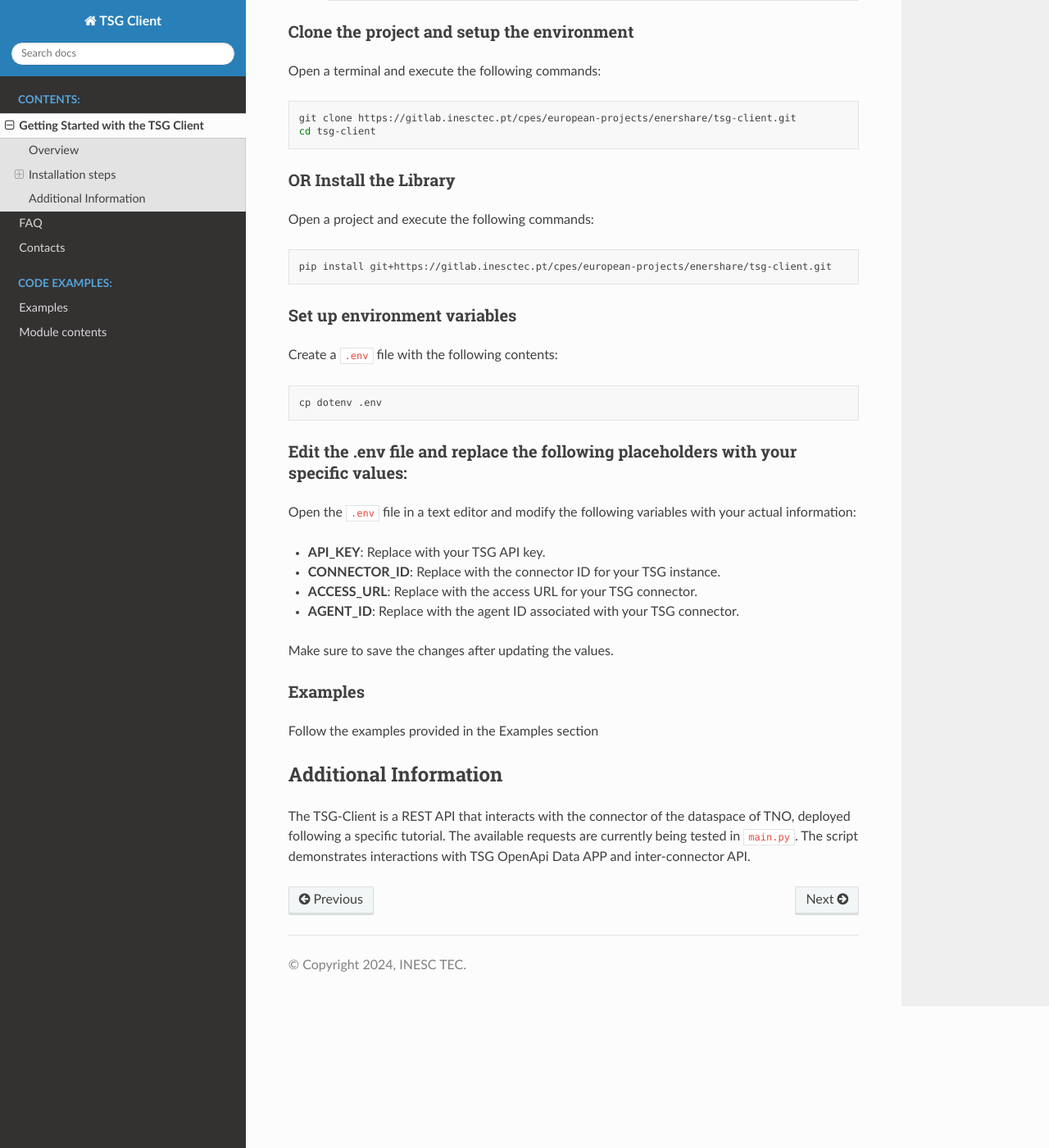
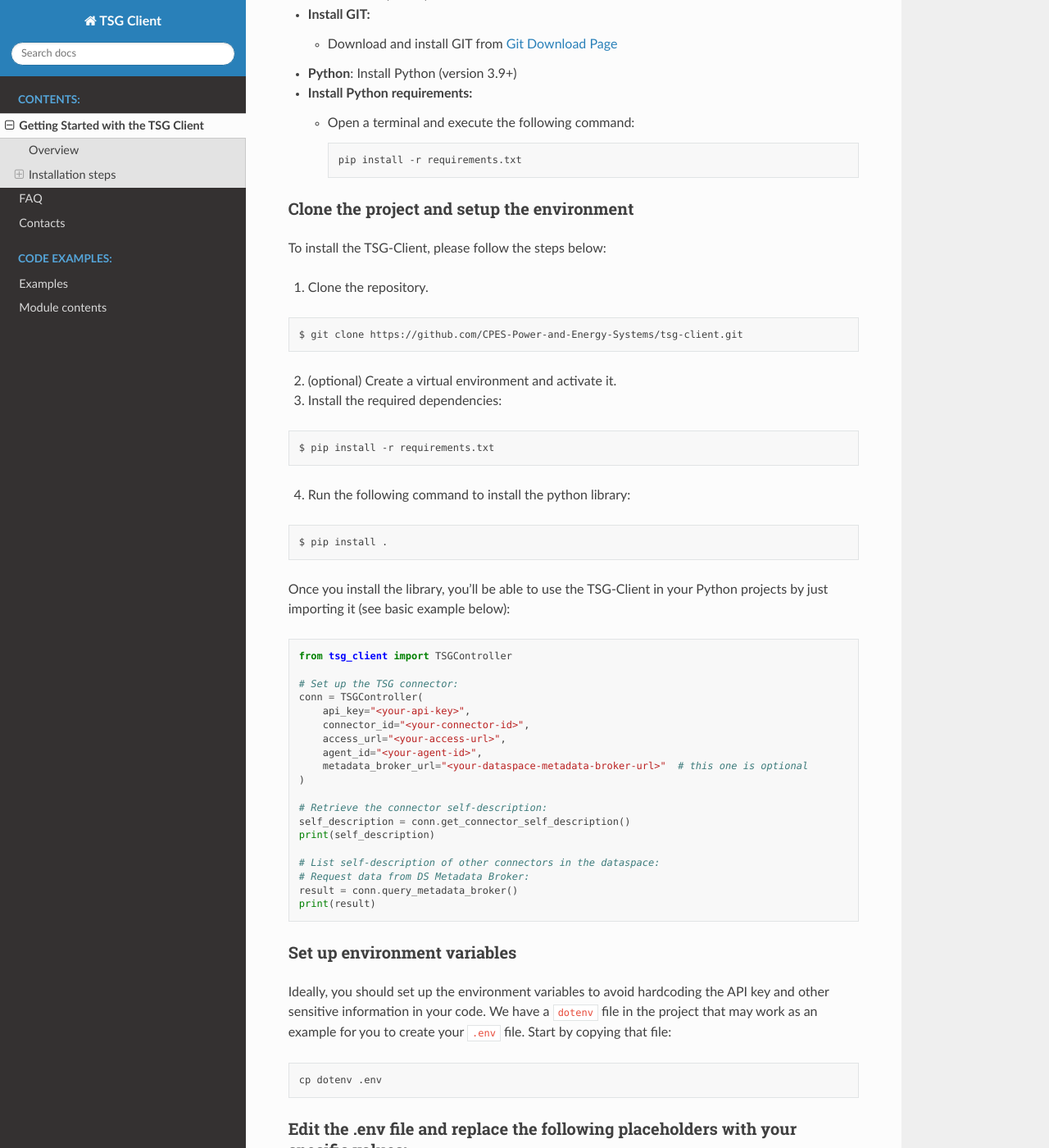
Before and after one commit to INESCTEC/tsg-client, a Sphinx documentation site: the page built from docs/source/getting_started.md, in a window 1280 px wide and 1400 px high, scrolled down 772 px. Shown: the whole window at 82% size. Built offline with Sphinx 7.4.7 and the Read the Docs theme 2.0.0, drawn with Linux system fonts in a browser that asks for light colours; some of the changed text lies outside the part shown.

````diff
--- a/docs/source/getting_started.md
+++ b/docs/source/getting_started.md
@@ -3,25 +3,33 @@ Getting Started with the TSG Client
 ====================================
 
 ## Overview
-TSG Client is a Python library for interacting with the TNO Security Gateway (TSG). It provides a simple and easy-to-use interface for tasks such as:
 
-- Connecting to TSG connectors
+TSG Client is a Python library for interacting with the TNO Security Gateway (TSG).
+It is current version, it is a simple REST API client that interacts with [TSG Core Connector APIs](https://tno-tsg.gitlab.io/docs/core-container/api/) and [TSG OpenAPI Data APP](https://gitlab.com/tno-tsg/data-apps/openapi).
+It provides a simple and easy-to-use interface for tasks such as:
+
+- Connecting to a TSG core container (via API KEY)
 - Retrieving connector self-descriptions
-- Working with catalogs and artifacts
-- Requesting and consuming data artifacts
-- Knowing what connectors are in the dataspace
-- Take advantage of the OpenAPI functionalities
+- Parsing / filtering connector catalogs and artifacts, retrieved from self-descriptions
+- Requesting and consuming data artifacts (via dataspace)
+- Queries to the dataspace Metadata Broker to list registered connectors and respective self-descriptions
+- Perform requests via OpenAPI Data APP
+
+> **_WARNING:_** This library is under active development and is not yet recommended for production use at this time.
+
+> **_IMPORTANT:_** This development is an internal initiative from INESC TEC within [ENERSHARE](https://enershare.eu/), and it is not officially maintained/supported by TNO team.
 
 
 ## Installation steps
 
 ### Install essential tools
 
+- **OS:** Windows, Linux, macOS
 
 - **Install GIT:**
   - Download and install GIT from [Git Download Page](https://git-scm.com/downloads)
 
-- **Python**: Install Python (tested using Python 3.9)
+- **Python**: Install Python (version 3.9+)
 
 - **Install Python requirements:**
   - Open a terminal and execute the following command:
@@ -29,26 +37,59 @@ TSG Client is a Python library for interacting with the TNO Security Gateway (TS
     pip install -r requirements.txt
     ```
 
+
 ### Clone the project and setup the environment
 
-Open a terminal and execute the following commands:
+To install the TSG-Client, please follow the steps below:
+
+  1. Clone the repository.
 
 ```bash
-git clone https://gitlab.inesctec.pt/cpes/european-projects/enershare/tsg-client.git
-cd tsg-client
+$ git clone https://github.com/CPES-Power-and-Energy-Systems/tsg-client.git
 ```
 
-### OR Install the Library
+  2. (optional) Create a virtual environment and activate it.
 
-Open a project and execute the following commands:
+  3. Install the required dependencies:
 
 ```bash
-pip install git+https://gitlab.inesctec.pt/cpes/european-projects/enershare/tsg-client.git
+$ pip install -r requirements.txt
+```
+
+  4. Run the following command to install the python library:
+
+```bash
+$ pip install .
+```
+
+Once you install the library, you'll be able to use the TSG-Client in your Python projects by just importing it (see basic example below):
+
+```python
+from tsg_client import TSGController
+
+# Set up the TSG connector:
+conn = TSGController(
+    api_key="<your-api-key>",
+    connector_id="<your-connector-id>",
+    access_url="<your-access-url>",
+    agent_id="<your-agent-id>",
+    metadata_broker_url="<your-dataspace-metadata-broker-url>"  # this one is optional
+)
+
+# Retrieve the connector self-description:
+self_description = conn.get_connector_self_description()
+print(self_description)
+
+# List self-description of other connectors in the dataspace:
+# Request data from DS Metadata Broker:
+result = conn.query_metadata_broker()
+print(result)
 ```
 
 ### Set up environment variables
 
-Create a `.env` file with the following contents:
+Ideally, you should set up the environment variables to avoid hardcoding the API key and other sensitive information in your code.
+We have a `dotenv` file in the project that may work as an example for you to create your `.env` file. Start by copying that file:
 
 ```bash
 cp dotenv .env
@@ -62,14 +103,10 @@ Open the `.env` file in a text editor and modify the following variables with yo
 - **CONNECTOR_ID**: Replace with the connector ID for your TSG instance.
 - **ACCESS_URL**: Replace with the access URL for your TSG connector.
 - **AGENT_ID**: Replace with the agent ID associated with your TSG connector.
+- **METADATA_BROKER_URL**: Replace with the URL of the dataspace metadata broker (optional, just in case you will need to query the metadata broker)
 
 Make sure to save the changes after updating the values.
 
 ### Examples
 
-Follow the examples provided in the Examples section
-
-
-## Additional Information
-
-The TSG-Client is a REST API that interacts with the connector of the dataspace of TNO, deployed following a specific tutorial. The available requests are currently being tested in `main.py`. The script demonstrates interactions with TSG OpenApi Data APP and inter-connector API.
+Follow the examples provided in the [Examples](examples) section.
````
Also changed, not shown: README.md (+2 -2 lines), docs/source/contacts.md (+2 -1 lines), 2 other files.
